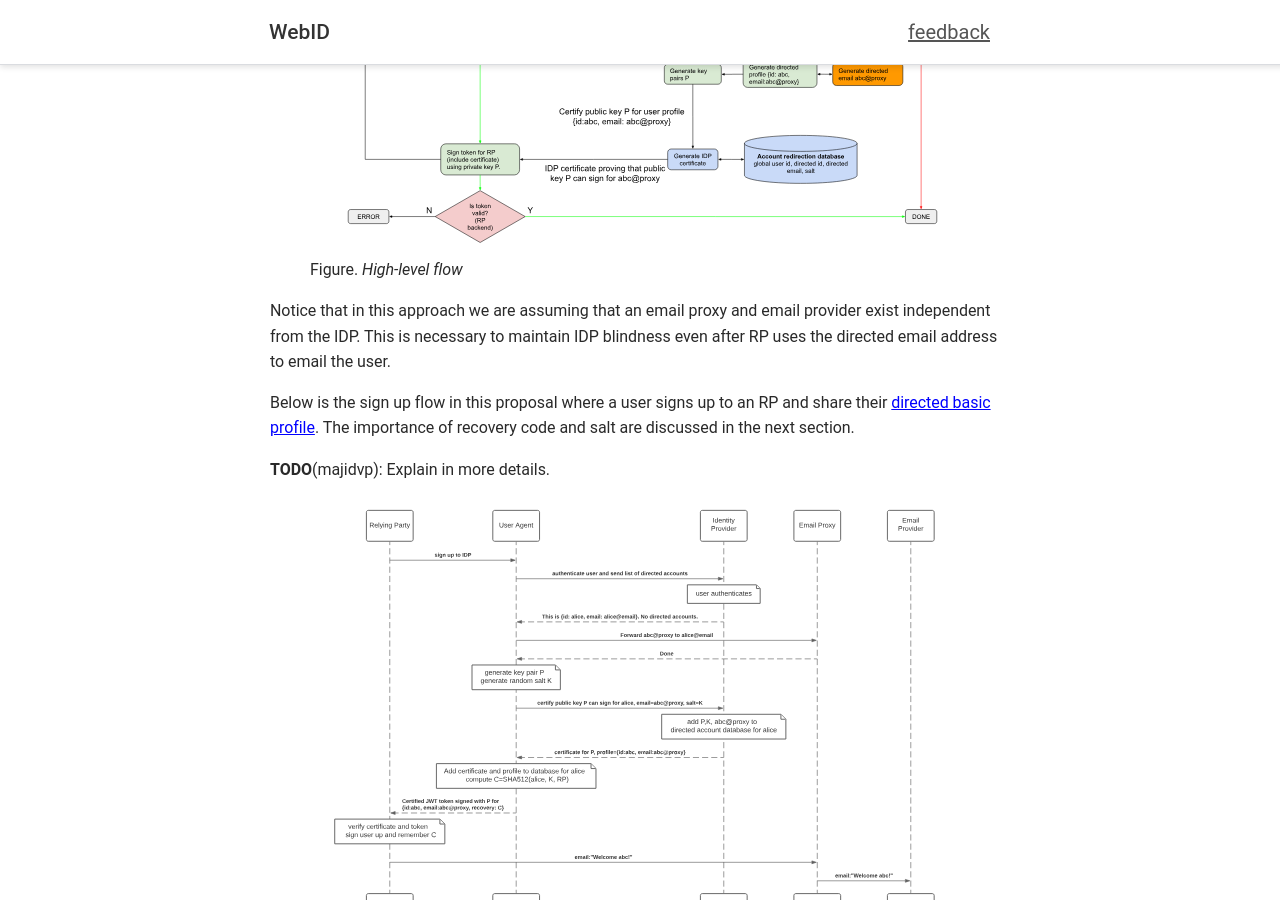
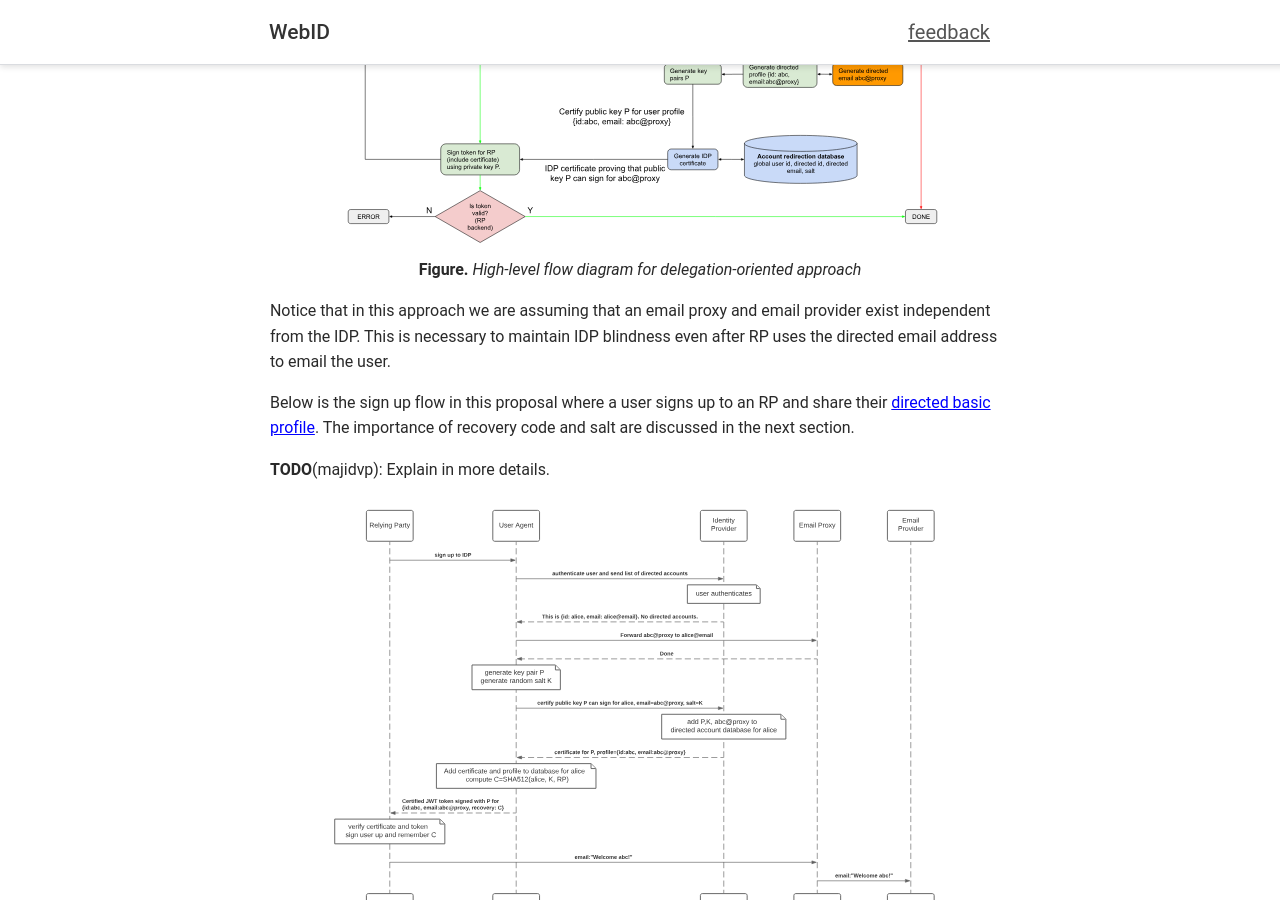
Before and after one commit to w3c-fedid/FedCM, a Jekyll site: the page built from delegation_oriented_api.md, in a window 1280 px wide and 900 px high, scrolled down 752 px. Built offline with Jekyll 4.4.1, drawn with Linux system fonts in a browser that asks for light colours; some web fonts are replaced.

Commit message:
Improve captions

```diff
--- a/delegation_oriented_api.md
+++ b/delegation_oriented_api.md
@@ -23,9 +23,10 @@ server-side backwards compatibility.
 ## Basic Flow
 
 <figure class="image">
-  <img src="./static/delegation-api-flow.svg" alt="High-level flow" />
-  <figcaption>Figure. <em>High-level flow</em></figcaption>
+  <img src="./static/delegation-api-flow.svg" alt="High-level flow diagram for delegation-oriented approach" />
+  <figcaption><center><strong>Figure.</strong> <em>High-level flow diagram for delegation-oriented approach</em></center></figcaption>
 </figure>
+
 
 Notice that in this approach we are assuming that an email proxy and email
 provider exist independent from the IDP. This is necessary to maintain IDP
@@ -39,7 +40,7 @@ importance of recovery code and salt are discussed in the next section.
 
 <figure class="image">
   <img src="./static/delegation-api-signup-flow.svg" alt="Sign-Up Flow for a WebID enabled browser" />
-  <figcaption>Figure. <em>Sign-Up Flow for a WebID enabled browser</em></figcaption>
+  <figcaption><center><strong>Figure.</strong> <em>Sign-Up Flow for a WebID enabled browser</em></center></figcaption>
 </figure>
 
 
@@ -181,12 +182,12 @@ account on RP using a new browser or platform that either:
 
 <figure class="image">
   <img src="./static/delegation-api-recovery-signin-flow.svg" alt="Sign-In (Recovery) Flow for a fresh WebID enabled browser" />
-  <figcaption>Figure. <em>Sign-In (Recovery) Flow for a fresh WebID enabled browser</em></figcaption>
+  <figcaption><center><strong>Figure.</strong> <em>Sign-In (Recovery) Flow for a fresh WebID enabled browser</em></center></figcaption>
 </figure>
 
 
 
 <figure class="image">
   <img src="./static/delegation-api-recovery-legacy-flow.svg" alt="Sign-In (Recovery) Flow for legacy non-WebID enabled browser/apps" />
-  <figcaption>Figure. <em>Sign-In (Recovery) Flow for legacy non-WebID enabled browser/apps</em></figcaption>
+  <figcaption><center><strong>Figure. </strong> <em>Sign-In (Recovery) Flow for legacy non-WebID enabled browser/apps</em></center></figcaption>
 </figure>
```
